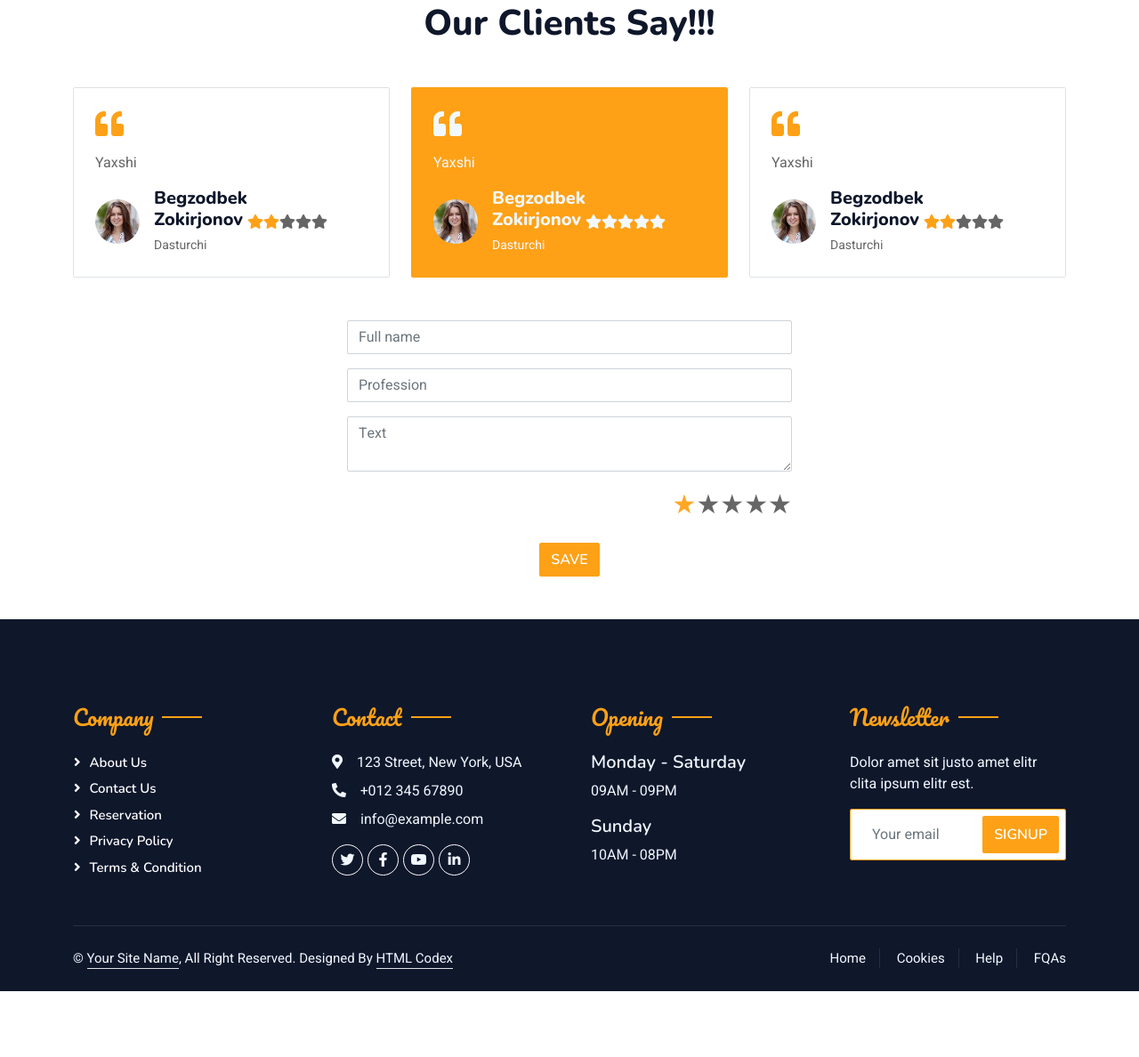
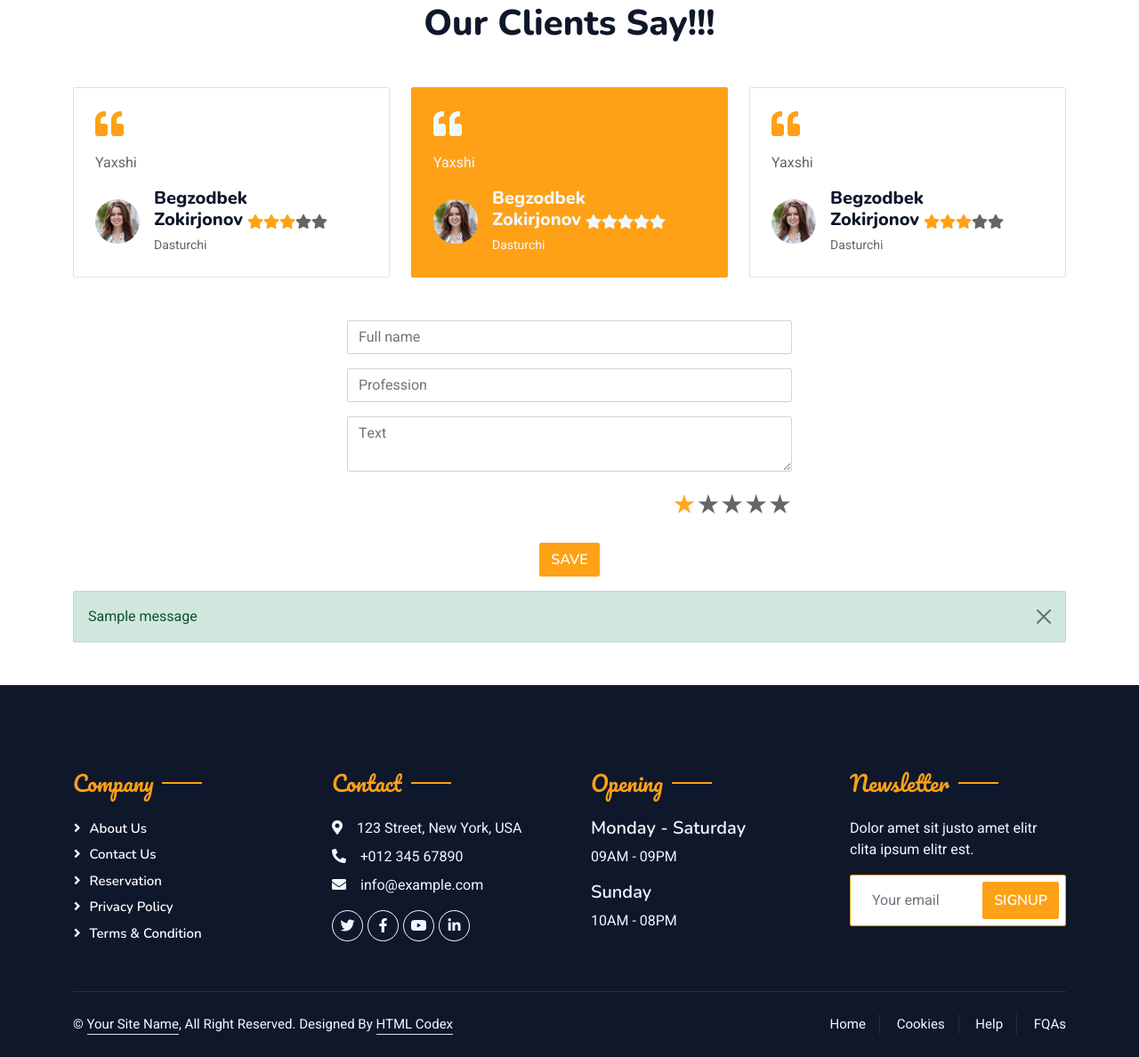
Before and after one commit to begzod477/Restaurant, a Django app: page / in a window 1280 px wide. Shown: the part 3266-4454 px from the top of the page at 89% size. Before the commit the page ends 4380 px from the top, so only its background shows below. Run offline with Django 5.2, Linux system fonts and the light colour scheme; a user stored in the database is signed in; data comes from the database, SQL or seed files in the repository; both versions use the stored data as it was before the commit; tables that the repository leaves empty hold one stand-in row (values such as "Sample post"); one stand-in notice (Sample message) is shown; some libraries are stand-ins or nearby versions.

Commit message:
first commit

```diff
--- a/restaurant/models.py
+++ b/restaurant/models.py
@@ -72,4 +72,4 @@ class Review(models.Model):
         verbose_name_plural = 'Izohlar'
 
     def get_range(self):
-        return [1, 2, 3, 4, 5]
+        return range(5)
--- a/restaurant/views.py
+++ b/restaurant/views.py
@@ -4,8 +4,9 @@ from .models import Chefs, Category, Food, Review
 from django.db.models import Q
 from collections import defaultdict
 import logging
+from django.contrib import messages
 
-# Configure logging
+
 logger = logging.getLogger(__name__)
 
 class Home(View):
@@ -28,6 +29,7 @@ class Home(View):
             try:
                 rate = int(rate)
                 if rate < 1 or rate > 5:
+                    messages.error(request, "Reyting 1 dan 5 gacha bo'lishi kerak.")
                     return redirect('home')
                 if request.user.is_authenticated:
                     s = Review.objects.create(
@@ -38,13 +40,13 @@ class Home(View):
                         profession=profession,
                     )
                     s.save()
+                    messages.success(request, "Izoh muvaffaqiyatli qo'shildi!")  # Xabarni qo'shish
                 return redirect('home')
             except Exception as e:
-                logger.error(f"Error creating review: {e}")
+                messages.error(request, "Izoh qo'shishda xatolik yuz berdi.")
                 return redirect('home')
+        messages.error(request, "Barcha maydonlarni to'ldiring.")
         return redirect('home')
-
-
 class MenuView(ListView):
     model = Food
     template_name = 'menu.html'
--- a/templates/index.html
+++ b/templates/index.html
@@ -345,12 +345,13 @@
                         </div>
                         <div class="d-flex pe-5">
                             {% for i in review.get_range %}
-                            {% if i < review.rating %}
-                            <i class="fas fa-star text-primary"></i>
-                            {% else %}
-                            <i class="fas fa-star"></i>
-                            {% endif %}
+                                {% if i < review.rating %}
+                                    <i class="fas fa-star text-primary"></i>
+                                {% else %}
+                                    <i class="fas fa-star"></i>
+                                {% endif %}
                             {% endfor %}
+
 
                         </div>
                     </div>
@@ -385,6 +386,17 @@
             <button type="submit" class="btn btn-primary mt-3" style="display: block; margin: 0 auto;">Save</button>
 
         </form>
+        {% if messages %}
+  <div class="container mt-3">
+    {% for message in messages %}
+      <div class="alert alert-{{ message.tags }} alert-dismissible fade show" role="alert">
+        {{ message }}
+        <button type="button" class="btn-close" data-bs-dismiss="alert" aria-label="Close"></button>
+      </div>
+    {% endfor %}
+  </div>
+{% endif %}
+
     </div>
     {% endif %}
 
```
Also changed, not shown: db.sqlite3, restaurant/migrations/0008_delete_booking_delete_testimonial.py (added).
